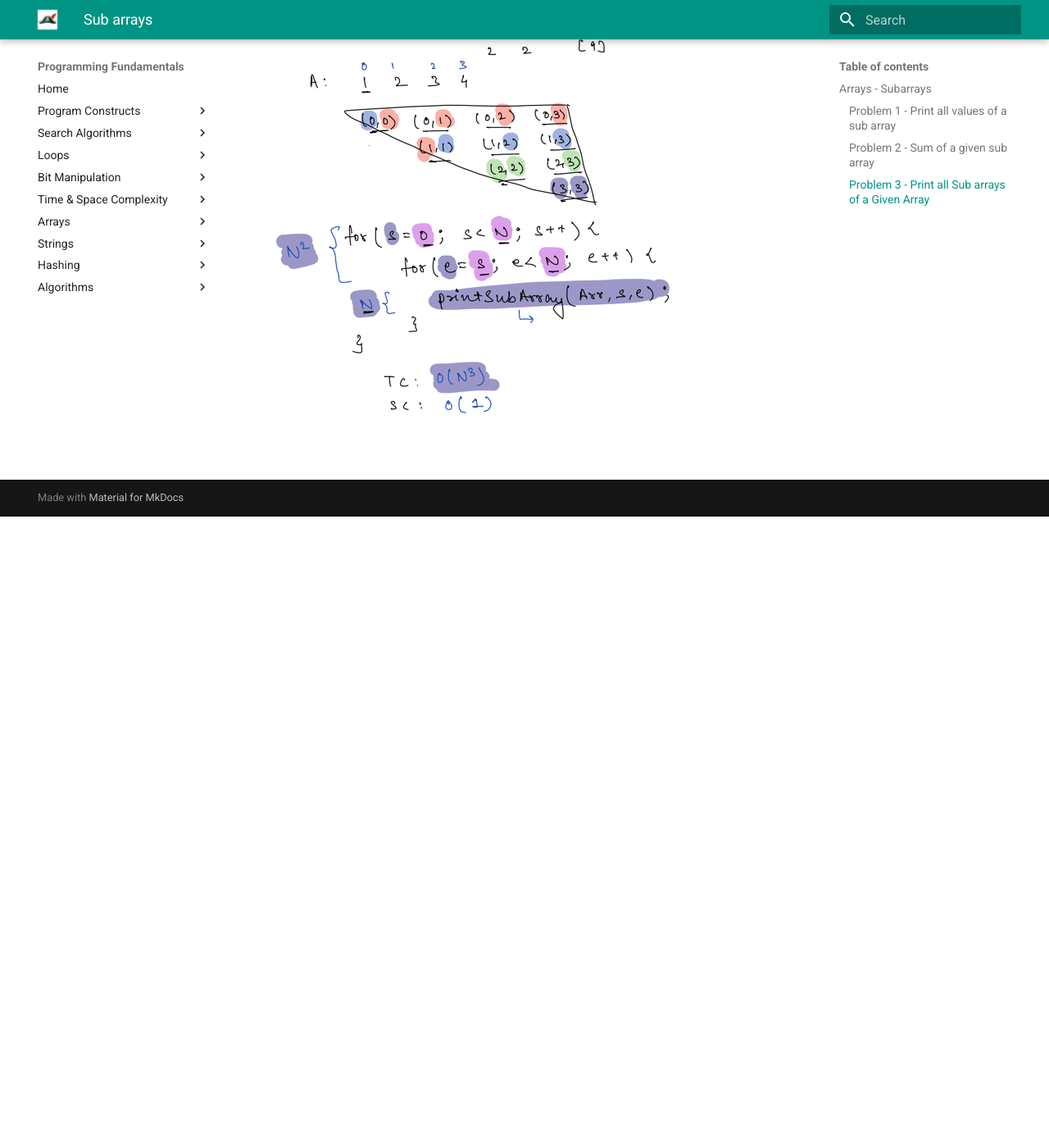
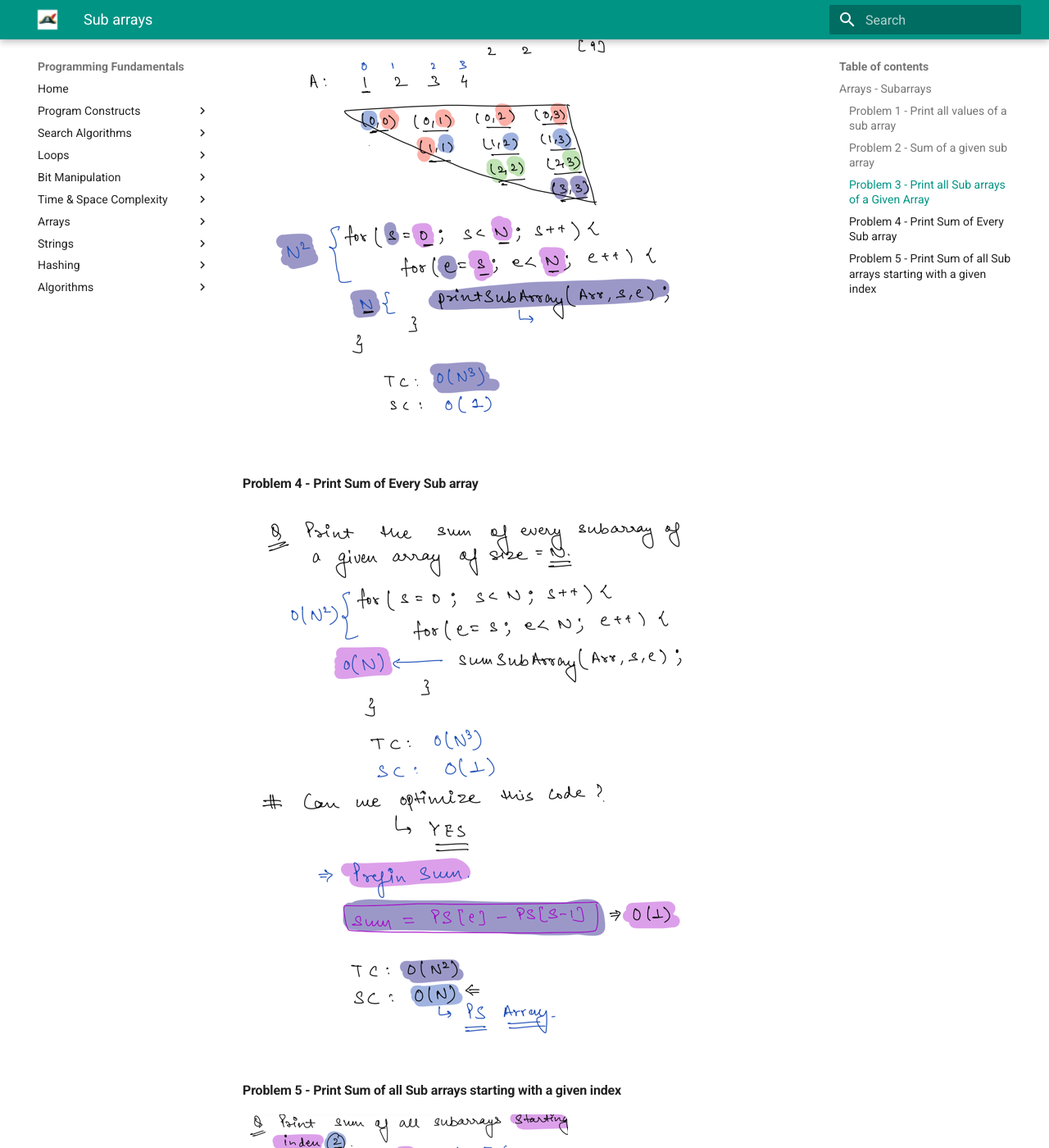
Before and after one commit to santosh-1987/programming-fundamentals, an MkDocs documentation site: the page built from docs/arrays/sub_arrays.md, in a window 1280 px wide and 1400 px high, scrolled down 2031 px. Shown: the whole window at 82% size. Built offline with MkDocs 1.6.1 and Material for MkDocs 9.7.7, drawn with Linux system fonts in a browser that asks for light colours; the version menu is left out; before the commit the page ends 2661 px from its top, so only the background shows below that.

Commit message:
Added Sub Array

```diff
--- a/docs/arrays/sub_arrays.md
+++ b/docs/arrays/sub_arrays.md
@@ -22,3 +22,11 @@ Subarrays are arrays within another array.
 ### Problem 3 - Print all Sub arrays of a Given Array
 
 ![print_all_subarray](../assets/images/arrays/sub_array/print_all_subarray.png)
+
+### Problem 4 - Print Sum of Every Sub array
+
+![sum_sub_array](../assets/images/arrays/sub_array/sum_sub_array.png)
+
+### Problem 5 - Print Sum of all Sub arrays starting with a given index
+
+![sum_sub_arrays_starting_with_index_i](../assets/images/arrays/sub_array/sum_sub_arrays_starting_with_index_i.png)
```
Also changed, not shown: docs/assets/images/arrays/sub_array/sum_sub_array.png (added), docs/assets/images/arrays/sub_array/sum_sub_arrays_starting_with_index_i.png (added).
